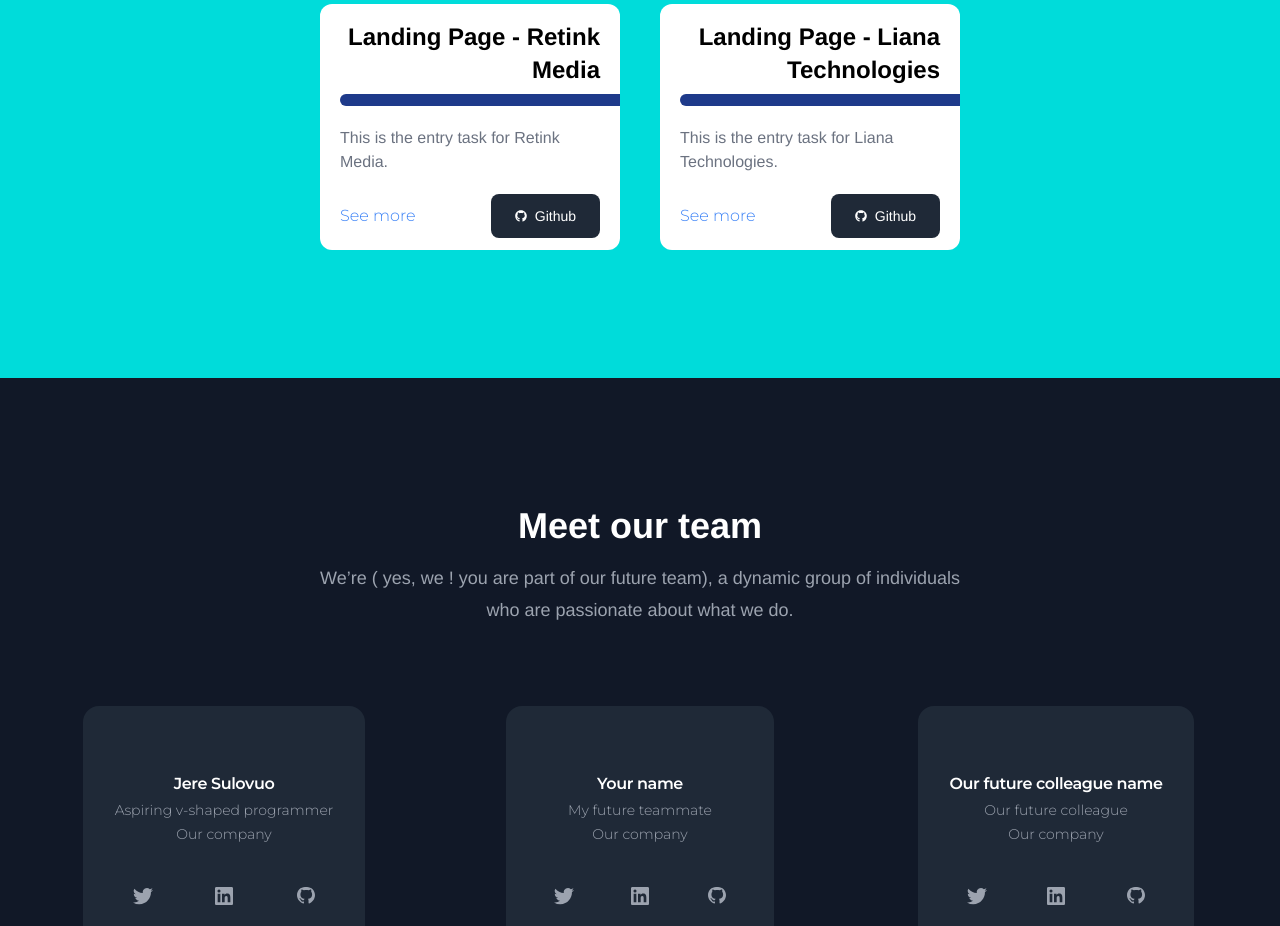
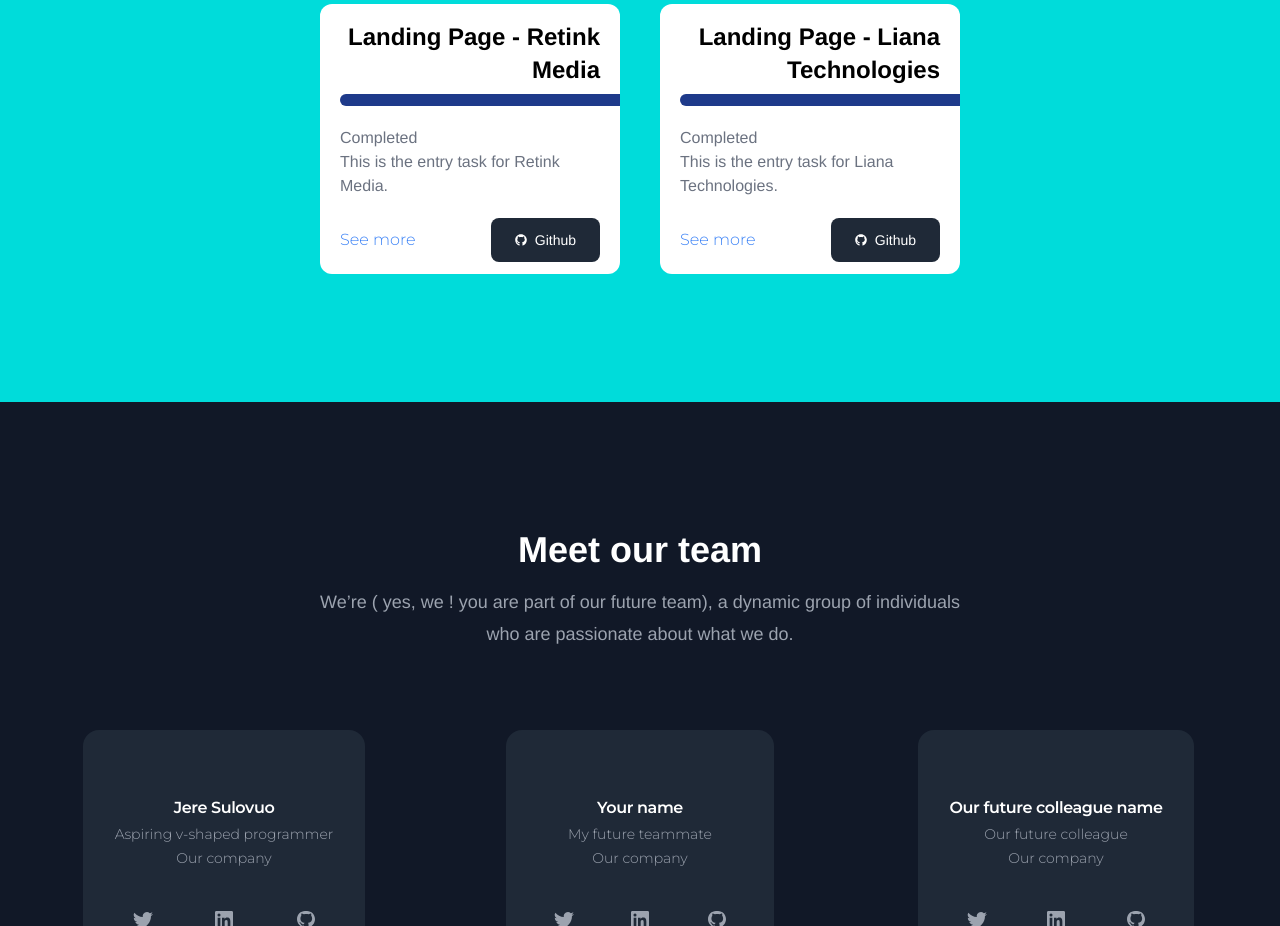
Before and after one commit to chungvuiloong/simple_portfolio, a React (Create React App) app: page / in a window 1280 px wide. Shown: the part 1540-2466 px from the top of the page. Built offline with nearby package versions, Linux system fonts and the light colour scheme.

Commit message:
Added status and redeisgn layout for Cardbody.

```diff
--- a/src/pages/ProjectCard.tsx
+++ b/src/pages/ProjectCard.tsx
@@ -15,6 +15,7 @@
     imageUrl?: string;
     demoUrl?: string;
     githubUrl?: string;
+    status?: string;
 }
 
 interface ProjectCardProps {
@@ -22,7 +23,7 @@
 }
 
 export const ProjectCard: React.FC<ProjectCardProps> = ({ project }) => {
-    const { title, description, imageUrl, demoUrl, githubUrl } = project;
+    const { title, description, imageUrl, demoUrl, githubUrl, status } = project;
 
     return (
     // <Card className='
@@ -64,9 +65,12 @@
         </Typography>
         <CardBody className='mt-2' style={{ height: '-webkit-fill-available'}}>
             <hr className="h-3 border-t-0 bg-blue-900 rounded-l-lg" />
-            <Typography variant='paragraph' className="mt-5 pr-5">
-                {description}
-            </Typography>
+            <div className="mt-5 pr-5">
+                <Typography >{status}</Typography>
+                <Typography variant='paragraph'>
+                    {description}
+                </Typography>
+            </div>
         </CardBody>
         <CardFooter className="mt-5 pr-5 flex justify-between">
             <a
```
